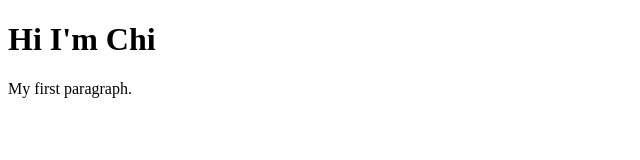
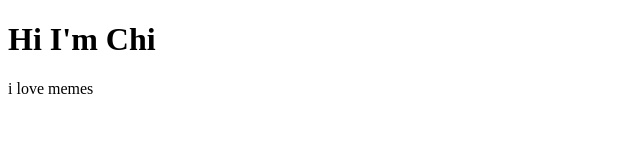
Before and after one commit to chileeeee/chileeeee.github.io, a plain HTML site: page index.html in a window 1280 px wide. Shown: the full height of the page, 0-640 px from the left. Drawn offline with Linux system fonts and the light colour scheme.

Commit message:
Update index.html

```diff
--- a/index.html
+++ b/index.html
@@ -4,7 +4,7 @@
 
 <h1>Hi I'm Chi</h1>
 
-<p>My first paragraph.</p>
+<p> i love memes</p>
 
 </body>
 </html>
```
